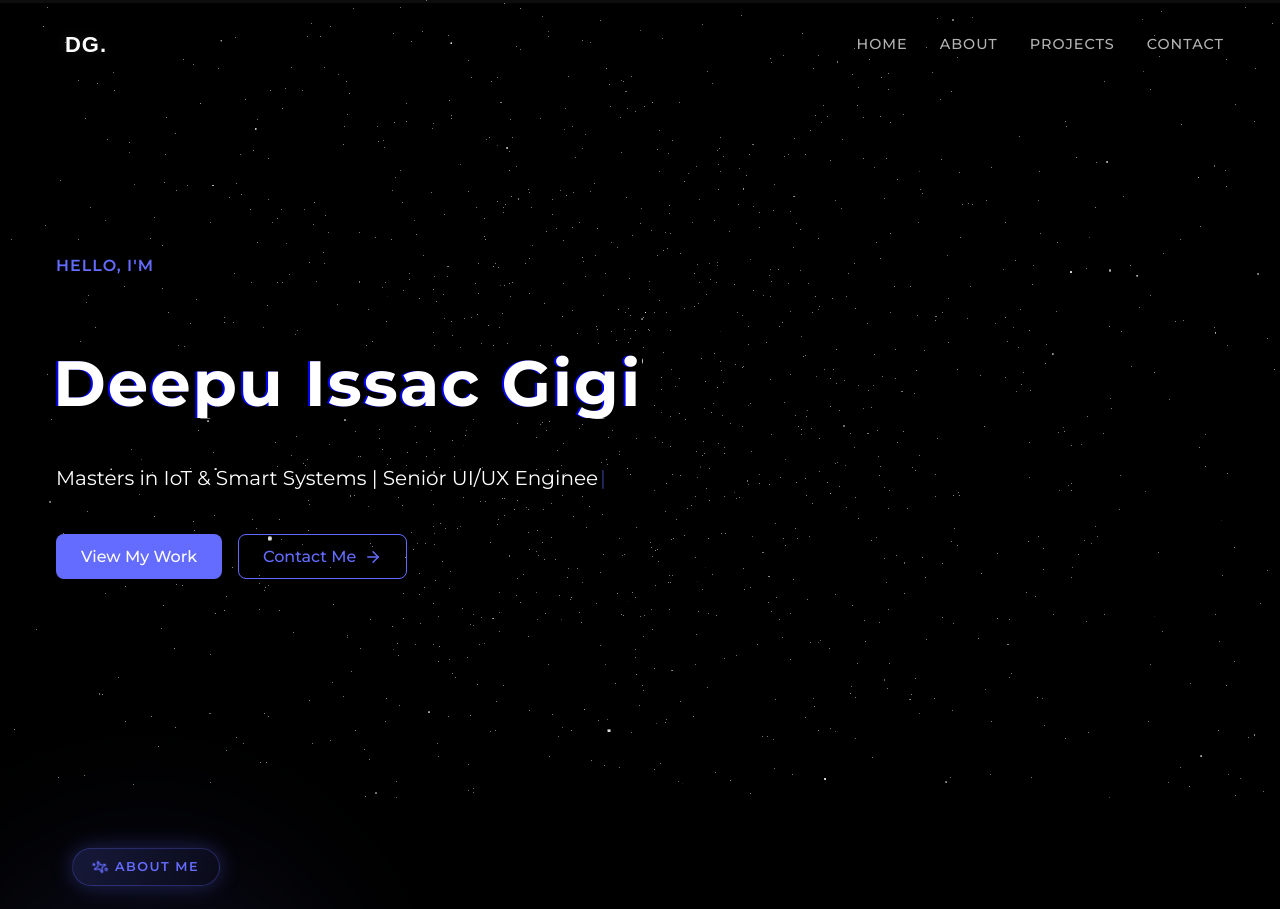
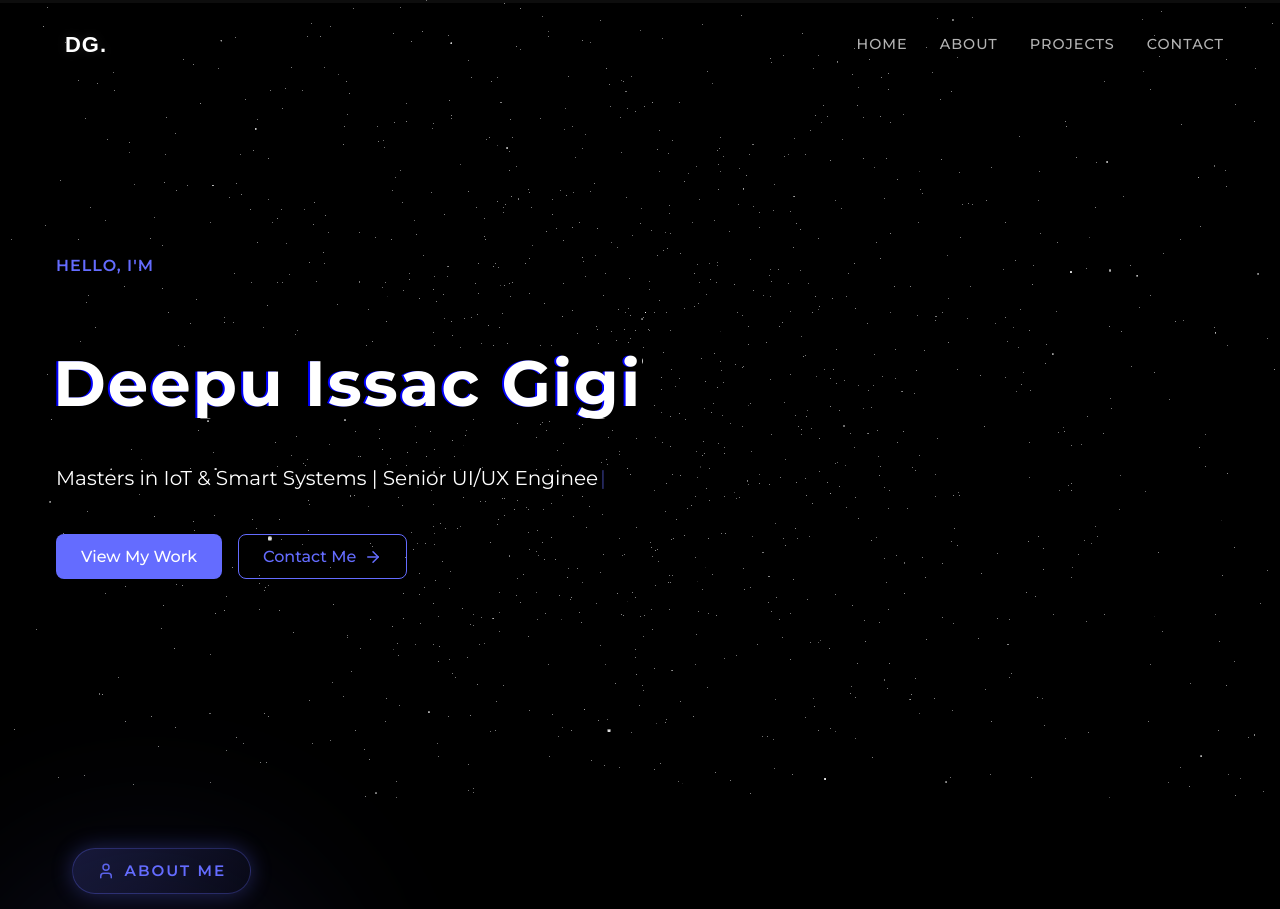
Before and after one commit to deepuissacgigi/deepuissacgigi-web, a React (Vite) app: page / in a window 1280 px wide. Shown: the top 909 px of the page. Built offline with nearby package versions, Linux system fonts and the light colour scheme; no server answers.

Commit message:
style(about): Bigger label with User icon - Changed Sparkles to User icon (18px) - Increased label font-size to 0.95rem - More padding and letter-spacing - Removed spin animation

```diff
--- a/src/components/sections/About.jsx
+++ b/src/components/sections/About.jsx
@@ -1,5 +1,5 @@
 import React, { useState, useEffect, useRef } from 'react';
-import { MapPin, Briefcase, Code2, Sparkles, ChevronRight } from 'lucide-react';
+import { MapPin, Briefcase, Code2, User, ChevronRight } from 'lucide-react';
 import Button from '../ui/Button';
 import './About.scss';
 
@@ -58,7 +58,7 @@ const About = () => {
                 {/* Left Side - Main Content */}
                 <div className="about-main">
                     <div className="about-label">
-                        <Sparkles size={14} />
+                        <User size={18} />
                         About Me
                     </div>
 
--- a/src/components/sections/About.scss
+++ b/src/components/sections/About.scss
@@ -104,32 +104,22 @@ $text-muted: rgba(255, 255, 255, 0.5);
     .about-label {
         display: inline-flex;
         align-items: center;
-        gap: 0.5rem;
-        padding: 0.5rem 1.25rem;
+        gap: 0.6rem;
+        padding: 0.6rem 1.5rem;
         background: linear-gradient(135deg, rgba($accent, 0.2) 0%, rgba($accent, 0.05) 100%);
         border: 1px solid rgba($accent, 0.3);
         border-radius: 100px;
-        font-size: 0.8rem;
+        font-size: 0.95rem;
         font-weight: 600;
         color: $accent;
         margin-bottom: 1.5rem;
         text-transform: uppercase;
-        letter-spacing: 1.5px;
+        letter-spacing: 2px;
         box-shadow: 0 0 20px rgba($accent, 0.2);
         animation: pulse-glow 3s ease-in-out infinite;
 
         svg {
-            animation: spin 4s linear infinite;
-        }
-    }
-
-    @keyframes spin {
-        from {
-            transform: rotate(0deg);
-        }
-
-        to {
-            transform: rotate(360deg);
+            opacity: 0.9;
         }
     }
 
```
